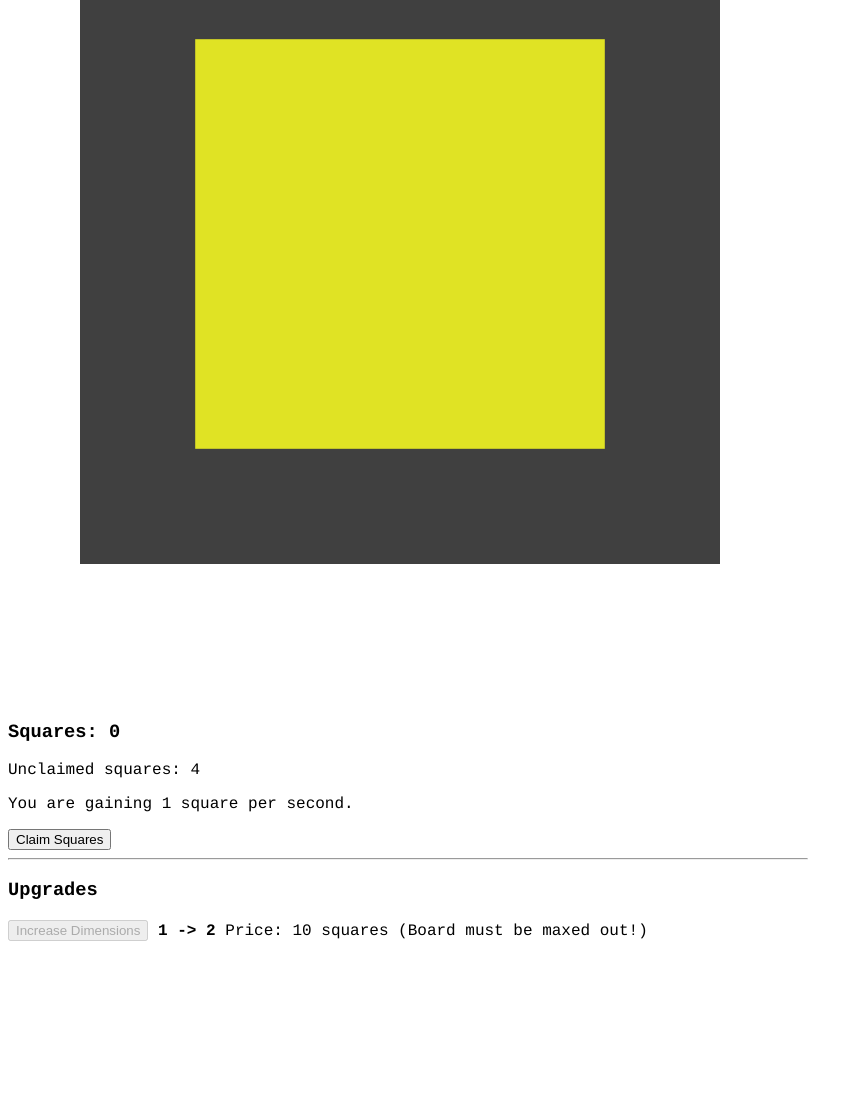
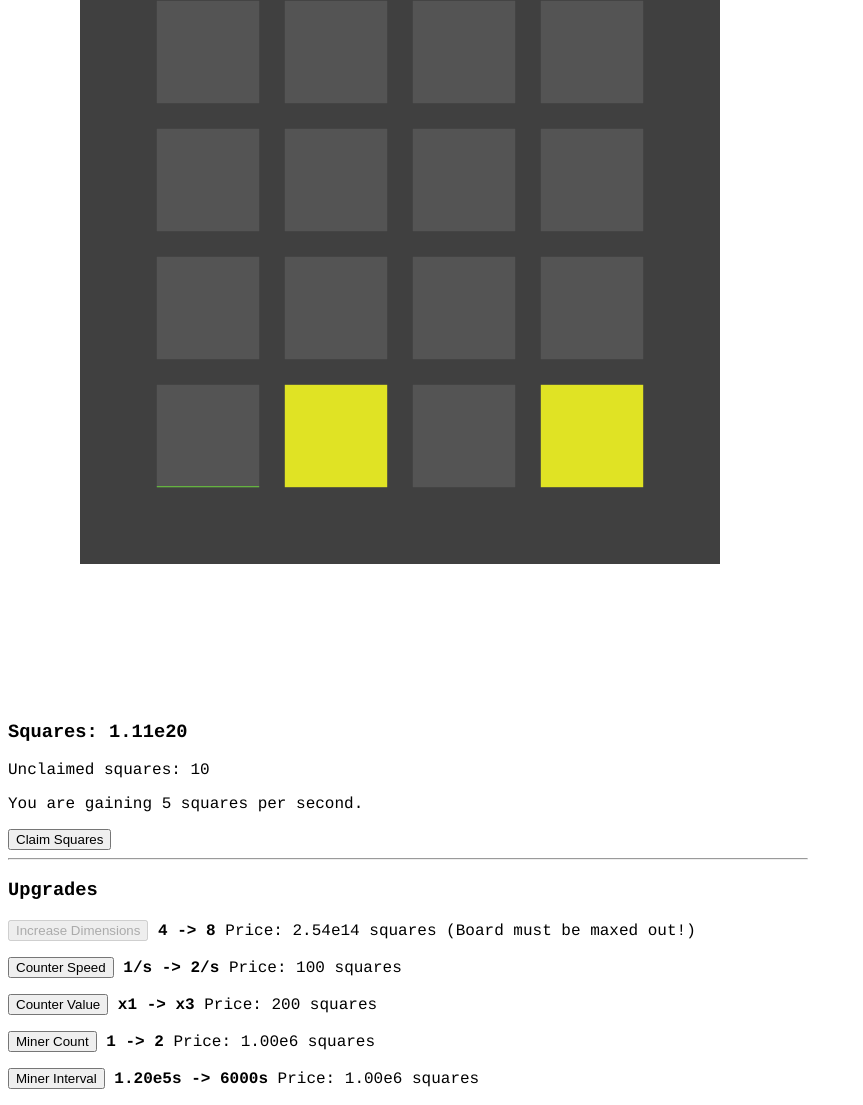
Before and after one commit to MichalWozniczka/MichalWozniczka.github.io, a plain HTML site: page index.html in a window 1280 px wide. Shown: the part 156-1261 px from the top of the page, without its empty margins (0-863 px from the left). Before the commit the page ends 1113 px from the top, so only its background shows below. Drawn offline with Linux system fonts and the light colour scheme.

Commit message:
Refactored logic and added miner prototype

```diff
--- a/index.html
+++ b/index.html
@@ -19,8 +19,11 @@
         <button onclick="claimSquares()">Claim Squares</button>
         <hr>
         <h3>Upgrades</h3>
-        <p><button id="upgrade-dimensions" disabled onclick="upgradeDimensions()">Increase Dimensions</button> <b id="level-dimensions">1 -> 2</b> Price: <span id="price-dimensions">10</span> squares (Board must be maxed out!)</p>
-        <p id="speed" hidden><button id="upgrade-speed" disabled onclick="upgradeSpeed()">Counter Speed</button> <b id="level-speed">1/s -> 2/s</b> Price: <span id="price-speed">100</span> squares</p>
+        <p id="dimensions"><button id="dimensions-button" disabled onclick="doUpgrade('dimensions')">Increase Dimensions</button> <b id="dimensions-upgrade"></b> Price: <span id="dimensions-price"></span> squares (Board must be maxed out!)</p>
+        <p id="speed" hidden><button id="speed-button" disabled onclick="doUpgrade('speed')">Counter Speed</button> <b id="speed-upgrade"></b> Price: <span id="speed-price"></span> squares</p>
+        <p id="value" hidden><button id="value-button" disabled onclick="doUpgrade('value')">Counter Value</button> <b id="value-upgrade"></b> Price: <span id="value-price"></span> squares</p>
+        <p id="minerCount" hidden><button id="minerCount-button" disabled onclick="doUpgrade('minerCount')">Miner Count</button> <b id="minerCount-upgrade"></b> Price: <span id="minerCount-price"></span> squares</p>
+        <p id="minerInterval" hidden><button id="minerInterval-button" disabled onclick="doUpgrade('minerInterval')">Miner Interval</button> <b id="minerInterval-upgrade"></b> Price: <span id="minerInterval-price"></span> squares</p>
     </div>
 
     <script src="script.js"></script>
--- a/script.js
+++ b/script.js
@@ -1,11 +1,158 @@
-let numSquares = 1;
-let maxBoardScore = BigInt(2 ** (numSquares * numSquares) - 1) * 100n;
+let squaresTotal = 11111111111111111110n;
+let squaresUnclaimed = 0n;
 let boardScore = 0n;
-let boardScoreIncrPerSecond = 1n;
 
-let squaresTotal = 0n;
-let squaresUnclaimed = 0n;
+class Upgrade {
+    constructor(type) {
+        this.type = type;
+        this.level = 1n;
+        this.buttonElement = type + "-button";
+        this.upgradeElement = type + "-upgrade";
+        this.priceElement = type + "-price";
+    }
 
+    getPrice(level) {
+        if(typeof level === "undefined") {
+            return this.getPrice(this.level);
+        }
+
+        switch(this.type) {
+            case "dimensions":
+                return 3n ** (level ** 3n - 1n) * 10n;
+            case "speed":
+                return 3n ** (level - 1n) * 100n;
+            case "value":
+                return 5n ** (level - 1n) * 200n;
+            case "minerCount":
+                return 10n ** 5n;
+            case "minerInterval":
+                return 10n ** 5n;
+        }
+    }
+
+    getValue(level) {
+        if(typeof level === "undefined") {
+            return this.getValue(this.level);
+        }
+
+        switch(this.type) {
+            case "dimensions":
+                return 2n ** (level - 1n);
+            case "speed":
+                return 2n ** (level - 1n);
+            case "value":
+                return 3n ** (level - 1n);
+            case "minerCount":
+                return level;
+            case "minerInterval":
+                return 12000n / (2n ** (level - 1n));
+        }
+    }
+
+    canDoUpgrade() {
+        switch(this.type) {
+            case "dimensions":
+                return squaresTotal >= this.getPrice() && boardScore == (getMaxBoardScore() * 100n);
+            default:
+                return squaresTotal >= this.getPrice();
+        }
+    }
+
+    upgradeText() {
+        switch(this.type) {
+            case "dimensions":
+                return bigIntToExp(this.getValue()) + " -> " + bigIntToExp(this.getValue(this.level + 1n));
+            case "speed":
+                return bigIntToExp(this.getValue()) + "/s -> " + bigIntToExp(this.getValue(this.level + 1n)) + "/s";
+            case "value":
+                return "x" + bigIntToExp(this.getValue()) + " -> x" + bigIntToExp(this.getValue(this.level + 1n));
+            case "minerCount":
+                return bigIntToExp(this.getValue()) + " -> " + bigIntToExp(this.getValue(this.level + 1n));
+            case "minerInterval":
+                return bigIntToExp(this.getValue()) + "s -> " + bigIntToExp(this.getValue(this.level + 1n)) + "s";
+        }
+    }
+
+    isHidden() {
+        switch(this.type) {
+            case "dimensions":
+                return false;
+            case "speed":
+            case "value":
+                return upgrades["dimensions"].level < 2;
+            case "minerCount":
+            case "minerInterval":
+                return upgrades["dimensions"].level < 3;
+        }
+    }
+}
+
+let upgrades = {
+    "dimensions": new Upgrade("dimensions"),
+    "speed": new Upgrade("speed"),
+    "value": new Upgrade("value"),
+    "minerCount": new Upgrade("minerCount"),
+    "minerInterval": new Upgrade("minerInterval"),
+};
+
+class Miner {
+    constructor() {
+        this.reset();
+    }
+
+    reset() {
+        this.position = 0;
+        this.assign();
+    }
+
+    assign() {
+        while(((boardScore/100n) >> BigInt(this.position)) & 1n) {
+            ++this.position;
+
+            if(this.position + 1 > upgrades["dimensions"].getValue() ** 2n) {
+                this.position = 0;
+            }
+
+            if(boardScore >= getMaxBoardScore() * 100n) {
+                this.position = -1;
+                return;
+            }
+        }
+
+
+        this.progress = 0;
+    }
+
+    increment() {
+        if(this.position == -1) {
+            return;
+        }
+
+        if(((boardScore/100n) >> BigInt(this.position)) & 1n) {
+            this.assign();
+            return;
+        }
+
+        this.progress += 1 / (parseInt(upgrades["minerInterval"].getValue()));
+
+        if(this.progress > 1) {
+            boardScore += (1n << BigInt(this.position)) * 100n;
+            this.assign();
+            return;
+        }
+    }
+}
+
+let miners = [new Miner()];
+upgrades["dimensions"].level = 3n;
+
+function getMaxBoardScore() {
+    let dimensions = upgrades["dimensions"].getValue();
+    return 2n ** (dimensions * dimensions) - 1n;
+}
+
+updateButtons();
+updateUpgradeTexts();
 setInterval(function() {
     increment();
     draw();
@@ -13,18 +160,23 @@ setInterval(function() {
 }, 10);
 
 function increment() {
-    boardScore += boardScoreIncrPerSecond;
+    let maxBoardScore = getMaxBoardScore() * 100n;
+    let incrSpeed = upgrades["speed"].getValue();
+    let incrValue = upgrades["value"].getValue();
+
+    boardScore += incrSpeed;
 
     if(boardScore > maxBoardScore)
     {
         boardScore = maxBoardScore;
+        updateButtons();
     }
 
-    squaresUnclaimed += boardScore / 100n;
+    squaresUnclaimed += incrValue * boardScore / 100n;
 
-    if(squaresTotal >= dimensionsPrice() && boardScore == maxBoardScore) {
-        document.getElementById("upgrade-dimensions").disabled = false;
-    }
+    miners.forEach(miner => {
+        miner.increment();
+    });
 }
 
 function draw() {
@@ -43,15 +195,15 @@ function draw() {
         ctx.fillStyle = "rgb(64, 64, 64)";
         ctx.fillRect(xBoard, yBoard, dxBoard, dyBoard);
 
+        let dimensions = parseInt(upgrades["dimensions"].getValue());
+        let dxSquare = dySquare = dxBoard * 0.8 / dimensions;
 
-        let dxSquare = dySquare = dxBoard * 0.8 / numSquares;
-
-        for(let i = 0; i < numSquares; ++i) {
+        for(let i = 0; i < dimensions; ++i) {
             let ySquare = yBoard + i * dySquare + dySquare * 0.1 + dyBoard * 0.1;
 
-            for(let j = 0; j < numSquares; ++j) {
+            for(let j = 0; j < dimensions; ++j) {
                 let xSquare = xBoard + j * dxSquare + dxSquare * 0.1 + dxBoard * 0.1;
-                let squareIndex = BigInt(numSquares * numSquares - (i * numSquares + j) - 1);
+                let squareIndex = BigInt(dimensions * dimensions - (i * dimensions + j) - 1);
 
                 if(((boardScore/100n) >> squareIndex) & 1n) {
                     ctx.fillStyle = "rgb(224, 227, 36)";
@@ -63,13 +215,30 @@ function draw() {
                 ctx.fillRect(xSquare, ySquare, dxSquare * 0.8, dySquare * 0.8);
             }
         }
+
+        ctx.fillStyle = "rgb(110, 230, 55)";
+        miners.forEach(miner => {
+            if(miner.position == -1) {
+                return;
+            }
+
+            let iPos = dimensions - miner.position % dimensions - 1;
+            let jPos = dimensions - Math.floor(miner.position / dimensions) - 1;
+
+            let xSquare = xBoard + iPos * dxSquare + dxSquare * 0.1 + dxBoard * 0.1;
+            let ySquare = yBoard + jPos * dySquare + dySquare * 0.1 + dyBoard * 0.1 + (dySquare - dySquare * miner.progress) * 0.8;
+
+            ctx.fillRect(xSquare, ySquare, dxSquare * 0.8, dySquare * 0.8 * miner.progress);
+        });
     }
 }
 
 function updateScores() {
+    let incrValue = upgrades["value"].getValue();
+
     document.getElementById("squares-total").innerHTML = bigIntToExp(squaresTotal);
     document.getElementById("squares-unclaimed").innerHTML = bigIntToExp(squaresUnclaimed / 100n);
-    document.getElementById("squares-delta").innerHTML = bigIntToExp(boardScore / 100n) + " square" + (boardScore / 100n == 1 ? " " : "s ");
+    document.getElementById("squares-delta").innerHTML = bigIntToExp(incrValue * boardScore / 100n) + " square" + (boardScore / 100n == 1 ? " " : "s ");
 }
 
 function bigIntToExp(b) {
@@ -80,50 +249,52 @@ function bigIntToExp(b) {
     return b.toString().charAt(0) + "." + b.toString().substring(1, 3) + "e" + len;
 }
 
+function resetMiners() {
+    miners.forEach(miner => {
+        miner.reset();
+    });
+}
+
 function claimSquares() {
     squaresTotal += squaresUnclaimed / 100n;
     squaresUnclaimed = 0n;
     boardScore = 0n;
 
-    if(squaresTotal >= dimensionsPrice() && boardScore == maxBoardScore) {
-        document.getElementById("upgrade-dimensions").disabled = false;
+    updateButtons();
+    resetMiners();
 }
 
-    if(squaresTotal >= speedPrice()) {
-        document.getElementById("upgrade-speed").disabled = false;
-    }
+function updateButtons() {
+    Object.values(upgrades).forEach(upgrade => {
+        document.getElementById(upgrade.buttonElement).disabled = !upgrade.canDoUpgrade();
+        document.getElementById(upgrade.type).hidden = upgrade.isHidden();
+    });
 }
 
-function dimensionsPrice() {
-    return numSquares*10;
+function updateUpgradeTexts() {
+    Object.values(upgrades).forEach(upgrade => {
+        document.getElementById(upgrade.upgradeElement).innerHTML = upgrade.upgradeText();
+        document.getElementById(upgrade.priceElement).innerHTML = bigIntToExp(upgrade.getPrice());
+    });
 }
 
-function upgradeDimensions() {
-    squaresTotal -= BigInt(dimensionsPrice());
-    ++numSquares;
-    maxBoardScore = BigInt(2 ** (numSquares * numSquares) - 1) * 100n;
-    boardScore = 0n;
-    document.getElementById("upgrade-dimensions").disabled = true;
-    document.getElementById("price-dimensions").innerHTML = bigIntToExp(dimensionsPrice());
-    document.getElementById("level-dimensions").innerHTML = bigIntToExp(numSquares) + " -> " + bigIntToExp(numSquares + 1);
+function doUpgrade(type) {
+    let upgrade = upgrades[type];
 
-    if(numSquares > 1) {
-        document.getElementById("speed").hidden = false;
-    }
+    if(!upgrade.canDoUpgrade()) {
+        return;
     }
 
-function speedPrice() {
-    return boardScoreIncrPerSecond * 100n;
+    squaresTotal -= upgrade.getPrice();
+    ++upgrade.level;
+
+    if(type == "dimensions") {
+        boardScore = 0n;
+        resetMiners();
     }
 
-function upgradeSpeed() {
-    squaresTotal -= BigInt(speedPrice());
-    boardScoreIncrPerSecond *= 2n;
+    document.getElementById(upgrade.upgradeElement).innerHTML = upgrade.upgradeText();
+    document.getElementById(upgrade.priceElement).innerHTML = bigIntToExp(upgrade.getPrice());
 
-    if(squaresTotal < speedPrice()) {
-        document.getElementById("upgrade-speed").disabled = true;
+    updateButtons();
 }
-
-    document.getElementById("price-speed").innerHTML = bigIntToExp(speedPrice());
-    document.getElementById("level-speed").innerHTML = bigIntToExp(boardScoreIncrPerSecond) + "/s -> " + bigIntToExp(boardScoreIncrPerSecond*2n) + "/s";
-}
```
Lines whose indentation alone changed are shown as unchanged.
